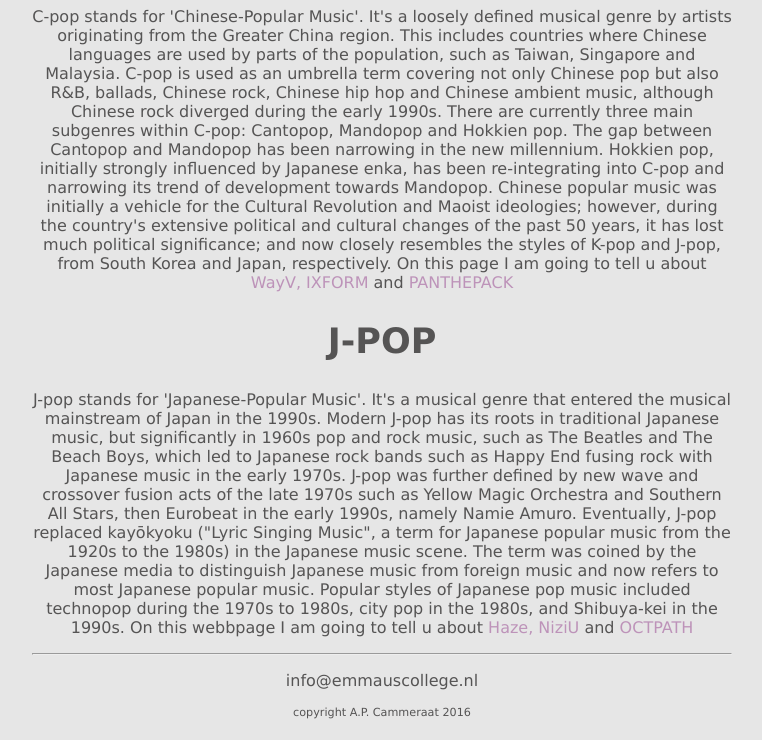
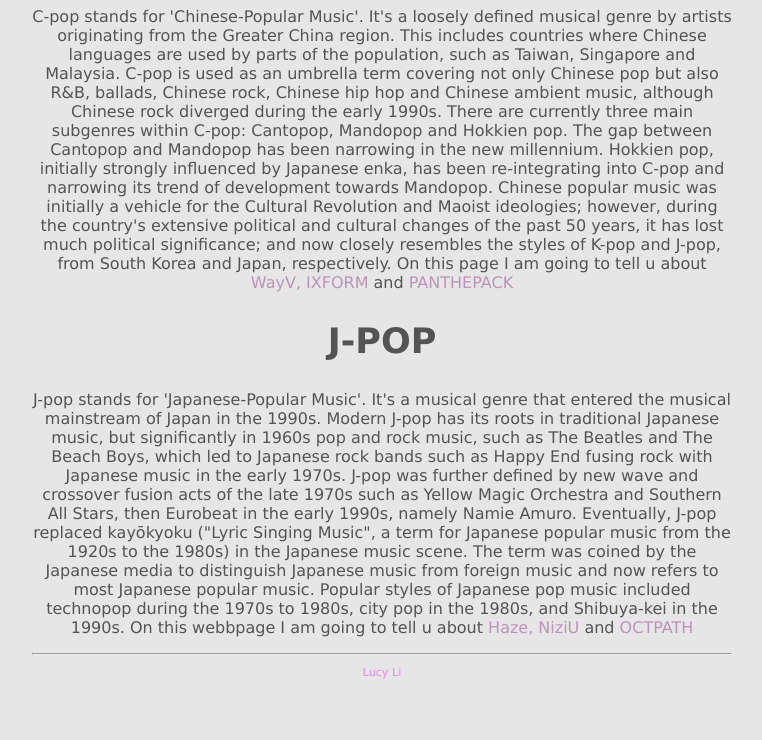
Before and after one commit to emmaus-4v/website-4vin2-Lucy, a plain HTML site: page index.html in a window 1280 px wide. Shown: the part 565-1305 px from the top of the page, without its empty margins (258-1020 px from the left). After the commit the page ends 1265 px from the top, so only its background shows below. Drawn offline with Linux system fonts and the light colour scheme.

Commit message:
kleine aanpassing

```diff
--- a/index.html
+++ b/index.html
@@ -69,7 +69,7 @@
             <article>
                 <p>On this webpage ur going to see some information about: <strong>K-pop, C-pop</strong> and <strong>J-pop</strong>. But first let me tell u something about the history.</p>
                 <h2>K-POP</h2>
-                <p>K-pop stands for'Korean-Popular Music'. It's a genre of music originating in South-Korea as part of South-Korean culture. It is influenced by styles and genres from around the world, such as pop, experimental, rock, jazz, gospel, hip hop, R&B, reggae, electronic dance, folk, country, and classical on top of its traditional Korean music roots. The more modern form of the genre emerged with the formation of one of the earliest K-pop groups, the boy band Seo Taiji and Boys, in 1992. Their experimentation with different styles and genres of music and integration of foreign musical elements helped reshape and modernize South Korea's contemporary music scene. On this webpage I will tell u something about Korean <a href="boy groups.html">boy-</a> and <a href="girl groups.html">girl groups</a>.
+                <p>K-pop stands for 'Korean-Popular Music'. It's a genre of music originating in South-Korea as part of South-Korean culture. It is influenced by styles and genres from around the world, such as pop, experimental, rock, jazz, gospel, hip hop, R&B, reggae, electronic dance, folk, country, and classical on top of its traditional Korean music roots. The more modern form of the genre emerged with the formation of one of the earliest K-pop groups, the boy band Seo Taiji and Boys, in 1992. Their experimentation with different styles and genres of music and integration of foreign musical elements helped reshape and modernize South Korea's contemporary music scene. On this webpage I will tell u something about Korean <a href="boy groups.html">boy-</a> and <a href="girl groups.html">girl groups</a>.
                 <h2>C-POP</h2>
                 <p>C-pop stands for 'Chinese-Popular Music'. It's a loosely defined musical genre by artists originating from the Greater China region. This includes countries where Chinese languages are used by parts of the population, such as Taiwan, Singapore and Malaysia. C-pop is used as an umbrella term covering not only Chinese pop but also R&B, ballads, Chinese rock, Chinese hip hop and Chinese ambient music, although Chinese rock diverged during the early 1990s. There are currently three main subgenres within C-pop: Cantopop, Mandopop and Hokkien pop. The gap between Cantopop and Mandopop has been narrowing in the new millennium. Hokkien pop, initially strongly influenced by Japanese enka, has been re-integrating into C-pop and narrowing its trend of development towards Mandopop. Chinese popular music was initially a vehicle for the Cultural Revolution and Maoist ideologies; however, during the country's extensive political and cultural changes of the past 50 years, it has lost much political significance; and now closely resembles the styles of K-pop and J-pop, from South Korea and Japan, respectively. On this page I am going to tell u about <a href="wayv.html">WayV, </a> <a href="ixform.html">IXFORM</a> and <a href="panthepack.html">PANTHEPACK</a></p>
                 </p>
@@ -79,8 +79,7 @@
 
             <footer>
                 <hr/>
-                <p>info@emmauscollege.nl</p>
-                <p class="smalltext">copyright A.P. Cammeraat 2016</p>
+                <p class="smalltext">Lucy Li</p>
             </footer>
 
         </main>
--- a/style.css
+++ b/style.css
@@ -66,6 +66,7 @@ footer {
 
 .smalltext {
     font-size: 0.7em;
+    color: violet;
 }
 
 a {
```
Also changed, not shown: blackpink.html (+1 -2 lines), boy groups.html (+6 -2 lines), bts.html (+1 -2 lines), cpop.html (+1 -2 lines), enhypen.html (+1 -2 lines), gidle.html (+1 -2 lines), girl groups.html (+1 -2 lines), haze.html (+1 -2 lines), ive.html (+1 -2 lines), ixform.html (+1 -2 lines), jpop.html (+1 -2 lines), niziu.html (+1 -2 lines), octpath.html (+1 -2 lines), panthepack.html (+1 -2 lines), 2 more files.
